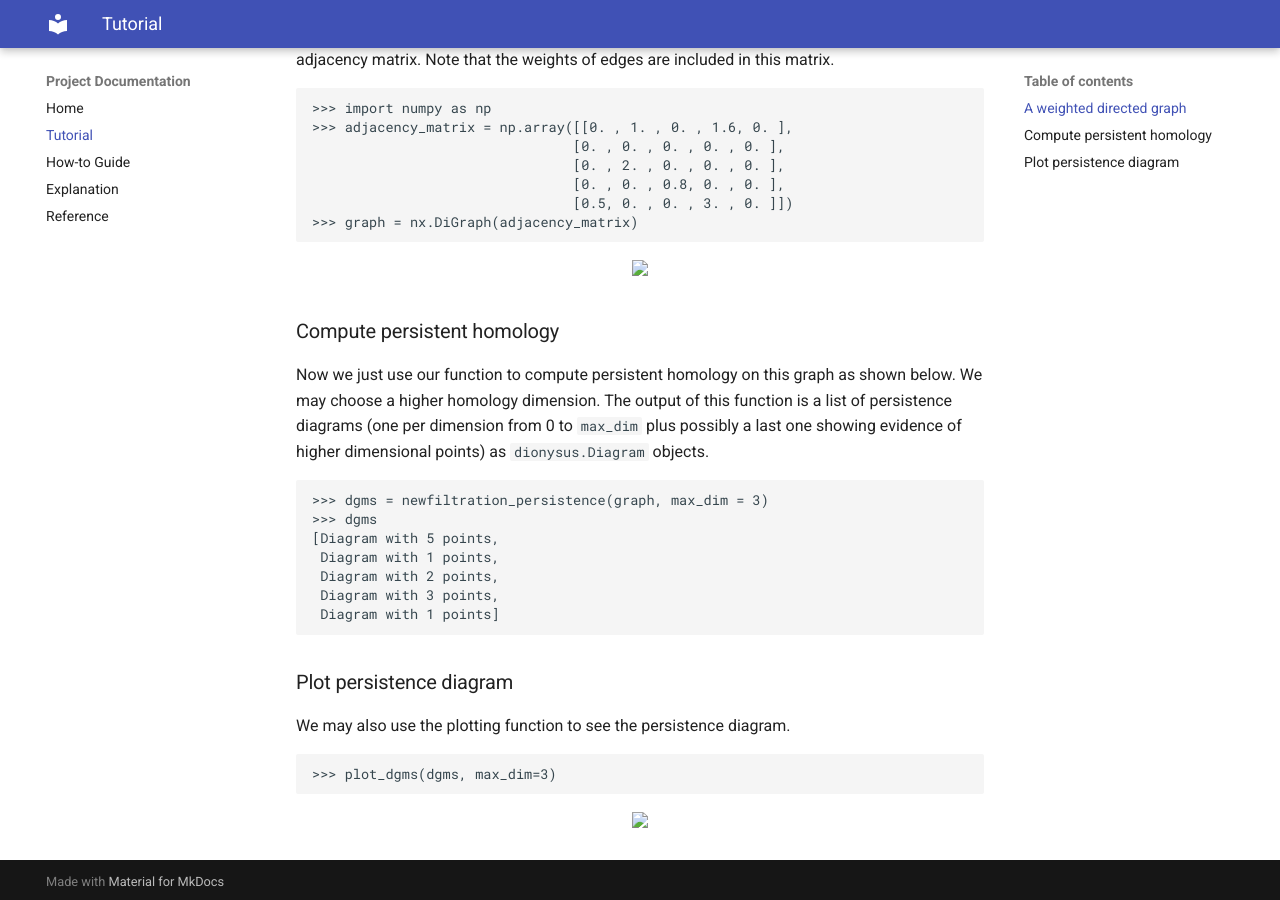
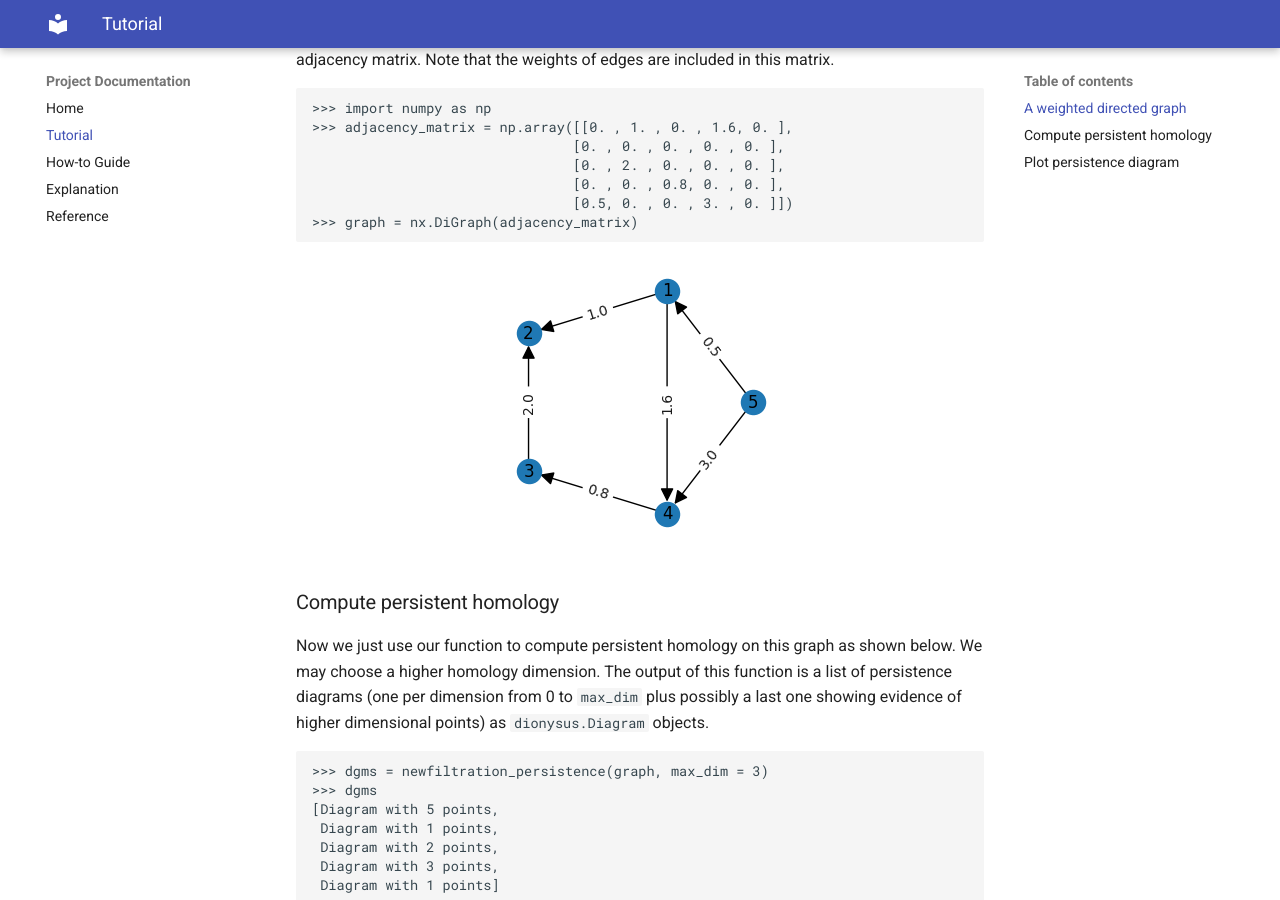
Before and after one commit to munozram/cmse890-602-project, an MkDocs documentation site: the page built from docs/tutorial.md, in a window 1280 px wide and 900 px high, scrolled down 355 px. Built offline with MkDocs 1.6.1 and Material for MkDocs 9.7.7, drawn with Linux system fonts in a browser that asks for light colours.

Commit message:
Working on documentation

````diff
--- a/docs/tutorial.md
+++ b/docs/tutorial.md
@@ -17,7 +17,7 @@ First, we need a graph to analyze. For this example we will use the following gr
 >>> graph = nx.DiGraph(adjacency_matrix)
 ```
 <p align="center">
-<img src="example_graph.png" />
+<img src="https://github.com/munozram/cmse890-602-project/blob/main/docs/example_graph.png" />
 </p>
 
 ### Compute persistent homology
@@ -40,5 +40,5 @@ We may also use the plotting function to see the persistence diagram.
 >>> plot_dgms(dgms, max_dim=3)
 ```
 <p align="center">
-<img src="example_diagram.png" />
+<img src="https://github.com/munozram/cmse890-602-project/blob/main/docs/example_diagram.png" />
 </p>
````
